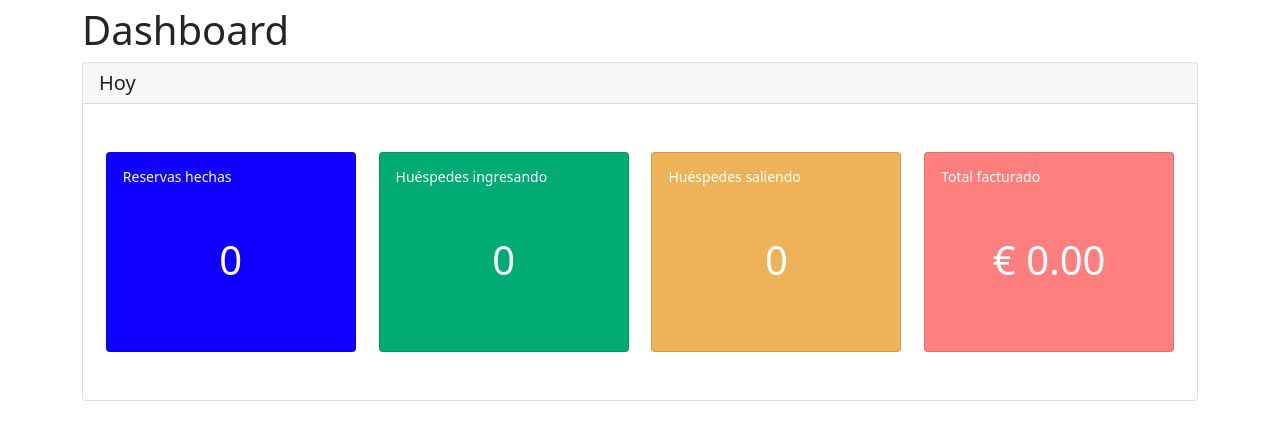
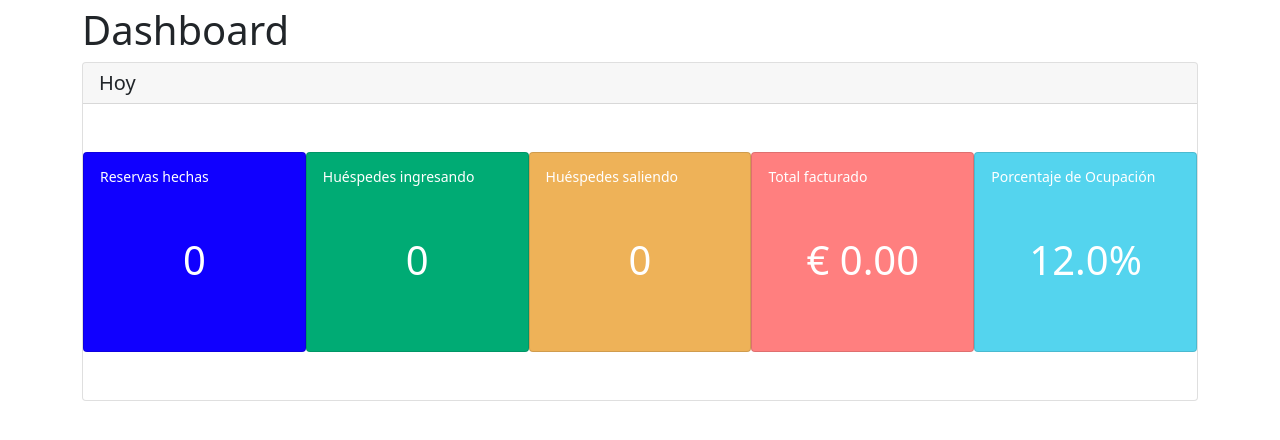
Before and after one commit to oscarchapp/testbookingengine, a Django app: page /dashboard/ in a window 1280 px wide. Shown: the part 58-498 px from the top of the page. Run offline with Django 4.2, Linux system fonts and the light colour scheme; data comes from the database, SQL or seed files in the repository.

Commit message:
2. Añadir porcentaje de ocupación - GYC

```diff
--- a/pms/templates/dashboard.html
+++ b/pms/templates/dashboard.html
@@ -22,6 +22,10 @@
             <h5 class="small">Total facturado</h5>
             <h1 class="dashboard-value">€ {% if dashboard.invoiced.total__sum == None %}0.00{% endif %} {{dashboard.invoiced.total__sum|floatformat:2}}</h1>
         </div>
+        <div class="card text-white p-3 card-customization" style="background-color: #54d4ee;">
+            <h5 class="small">Porcentaje de Ocupación</h5>
+            <h1 class="dashboard-value">{{dashboard.porcent_ocupation}}%</h1>
+        </div>
     </div>
 </div>
 {% endblock content%}
--- a/pms/views.py
+++ b/pms/views.py
@@ -209,12 +209,17 @@ class DashboardView(View):
                     .aggregate(Sum('total'))
                     )
 
+        bookings = Booking.objects.filter(state="NEW").count()
+        rooms = Room.objects.all().count()
+        porcent_ocupation = bookings * 100 / rooms
+
         # preparing context data
         dashboard = {
             'new_bookings': new_bookings,
             'incoming_guests': incoming,
             'outcoming_guests': outcoming,
-            'invoiced': invoiced
+            'invoiced': invoiced,
+            'porcent_ocupation':porcent_ocupation
 
         }
 
```
